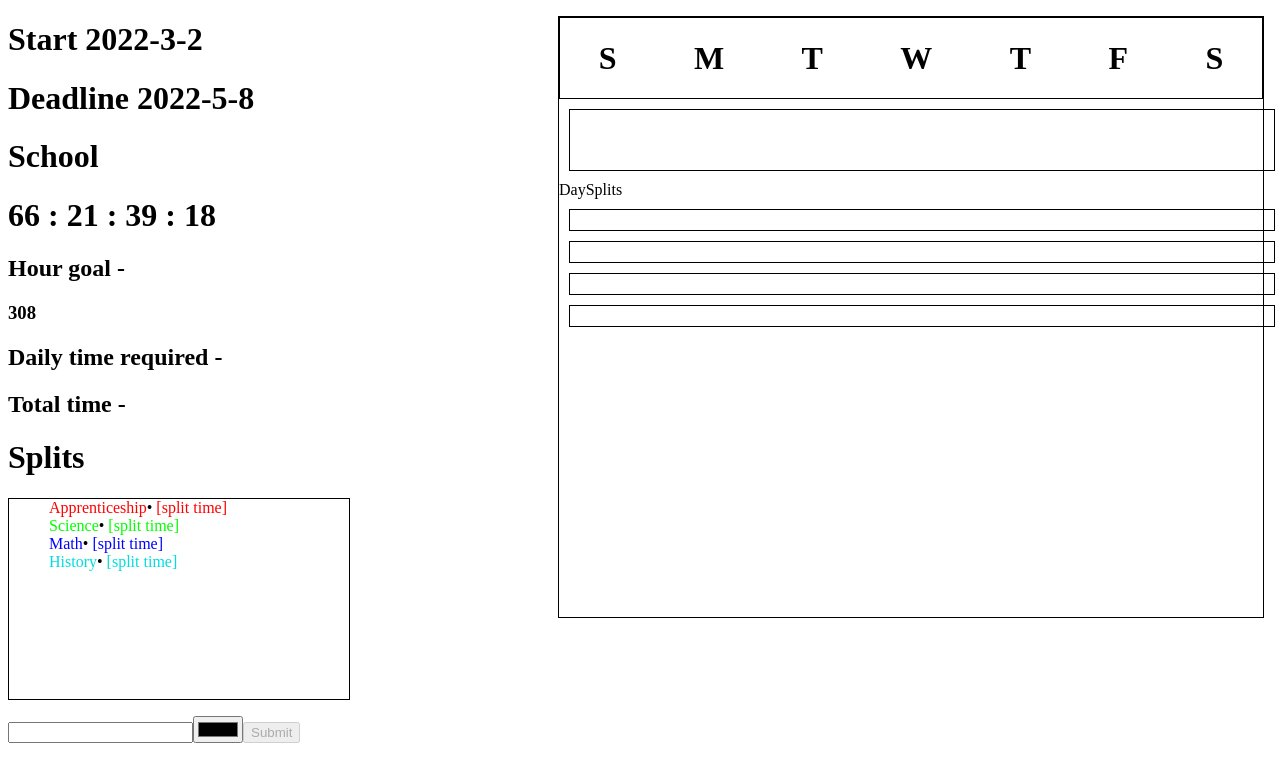
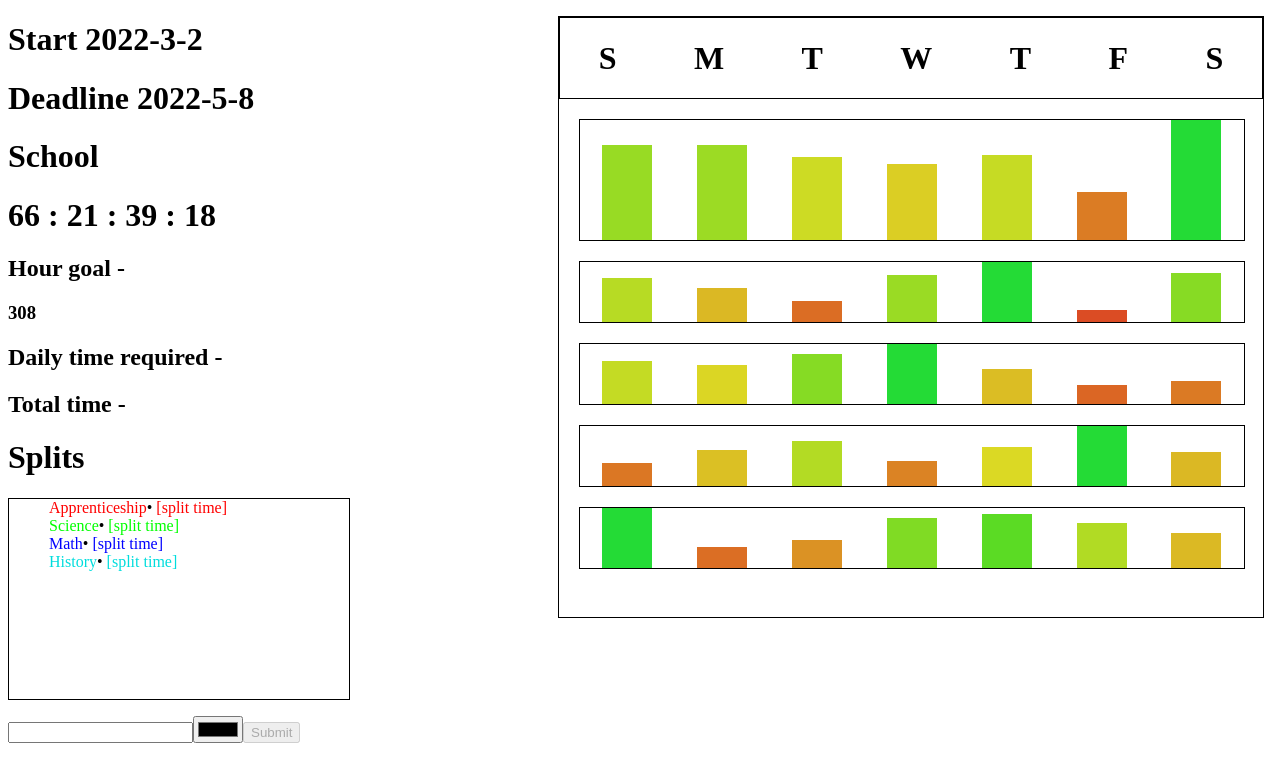
Before and after one commit to exlpt/project-tracker, a React (Create React App) app: page / in a window 1280 px wide. Shown: the top 782 px of the page. Built offline with nearby package versions, Linux system fonts and the light colour scheme.

Commit message:
Merge branch 'master' into editor-page & implement time bars

```diff
--- a/src/components/projectEditor/BarGraph.js
+++ b/src/components/projectEditor/BarGraph.js
@@ -3,21 +3,59 @@ import { useSelector } from "react-redux";
 import styles from "./BarGraph.module.css";
 
 export default function BarGraph({ mode, weekId }) {
-  const projectId = useSelector(
-    (state) => state.projectEditor.currentProjectId
-  );
+  const projectId = useSelector((state) => state.projectEditor.currentProjectId);
   const week = useSelector((state) => state.projects[projectId].weeks[weekId]);
 
   const deadline = useSelector((state) => state.projects[projectId].deadline);
   const hourGoal = useSelector((state) => state.projects[projectId].hourGoal);
-  const dailyRate =
-    deadline && hourGoal ? 3 /* <=== Calculate daily rate */ : null;
+  const dailyRate = deadline && hourGoal ? 3 /* <=== Calculate daily rate */ : null;
+
+  const graphHeight = mode === "active" ? 120 : 60;
+
+  const barScaleFactor =
+    graphHeight /
+    week.reduce((acc, currentDay) => {
+      const dayTime = addSplitsInDay(currentDay);
+      return dayTime > acc ? dayTime : acc;
+    }, addSplitsInDay(week[0]));
+
+  const fullTimeHue = 126;
+  const emptyTimeHue = 1;
+  const noTimeColor = "rgb(88, 88, 88)";
+
+  function addSplitsInDay(day) {
+    return day.reduce((acc, split) => acc + split.time, 0);
+  }
 
   return (
     <div
-      className={`${styles.barGraph_container} ${mode === "active" && styles.active} `}
-		>
-      {}
+      className={`${styles.container} ${mode === "active" && styles.active}`}
+      style={{
+        height: `${graphHeight}px`,
+      }}
+    >
+      {week.map((day, index) => {
+        const barHeight = addSplitsInDay(day) * barScaleFactor;
+        const interpFlatness = 30;
+        const barHue =
+          (emptyTimeHue + interpFlatness) *
+            Math.pow(
+              (fullTimeHue + interpFlatness) / (emptyTimeHue + interpFlatness),
+              barHeight / graphHeight
+            ) -
+          interpFlatness;
+
+        return (
+          <div
+            className={styles.timeBar}
+            style={{
+              height: `${barHeight}px`,
+              background: `hsl(${barHue}, 72%, 50%)`,
+            }}
+            key={index}
+          ></div>
+        );
+      })}
     </div>
   );
 }
--- a/src/components/projectEditor/BarGraph.module.css
+++ b/src/components/projectEditor/BarGraph.module.css
@@ -1,12 +1,16 @@
-.barGraph_container {
-	margin: 10px;
+.container {
+	width: 100%;
 
-	width: 100%;
-	height: 20px;
+	display: flex;
+	justify-content: space-around;
+	align-items: flex-end;
 
 	border: 1px solid black;
 }
 
 .active {
-	height: 60px;
 }
+
+.timeBar {
+	width: 50px;
+}
--- a/src/components/projectEditor/DaySplits.js
+++ b/src/components/projectEditor/DaySplits.js
@@ -1,7 +1,6 @@
 export default function DaySplits() {
 	return (
 		<div>
-			DaySplits
 		</div>
 	)
 }
--- a/src/components/projectEditor/Week.js
+++ b/src/components/projectEditor/Week.js
@@ -9,7 +9,7 @@ export default function Week({ id }) {
 	const selectedWeek = id === useSelector(state => state.projectEditor.selectedWeekId);
 
 	return (
-		<div>
+		<div className={styles.container}>
 			<BarGraph mode={selectedWeek ? "active" : "inactive"} weekId={id} />
 			{selectedWeek && <DaySplits />}
 		</div>
--- a/src/components/projectEditor/Week.module.css
+++ b/src/components/projectEditor/Week.module.css
@@ -0,0 +1,3 @@
+.container {
+	margin: 20px;
+}
--- a/src/components/projectEditor/WeekList.js
+++ b/src/components/projectEditor/WeekList.js
@@ -9,8 +9,8 @@ export default function WeekList() {
 	const weekIds = Object.keys(useSelector(state => state.projects[projectId].weeks));
 
 	return (
-		<div className={styles.weekList_container}>
-			<div className={styles.weekList_daysContainer}>
+		<div className={styles.container}>
+			<div className={styles.daysContainer}>
 				<h1>S</h1>
 				<h1>M</h1>
 				<h1>T</h1>
--- a/src/components/projectEditor/WeekList.module.css
+++ b/src/components/projectEditor/WeekList.module.css
@@ -1,4 +1,4 @@
-.weekList_container {
+.container {
 	width: 55vw;
 	height: 75vh;
 
@@ -12,7 +12,7 @@
 	border: 1px solid black;
 }
 
-.weekList_daysContainer {
+.daysContainer {
 	border: 1px solid black;
 	display: flex;
 	align-items: center;
```
